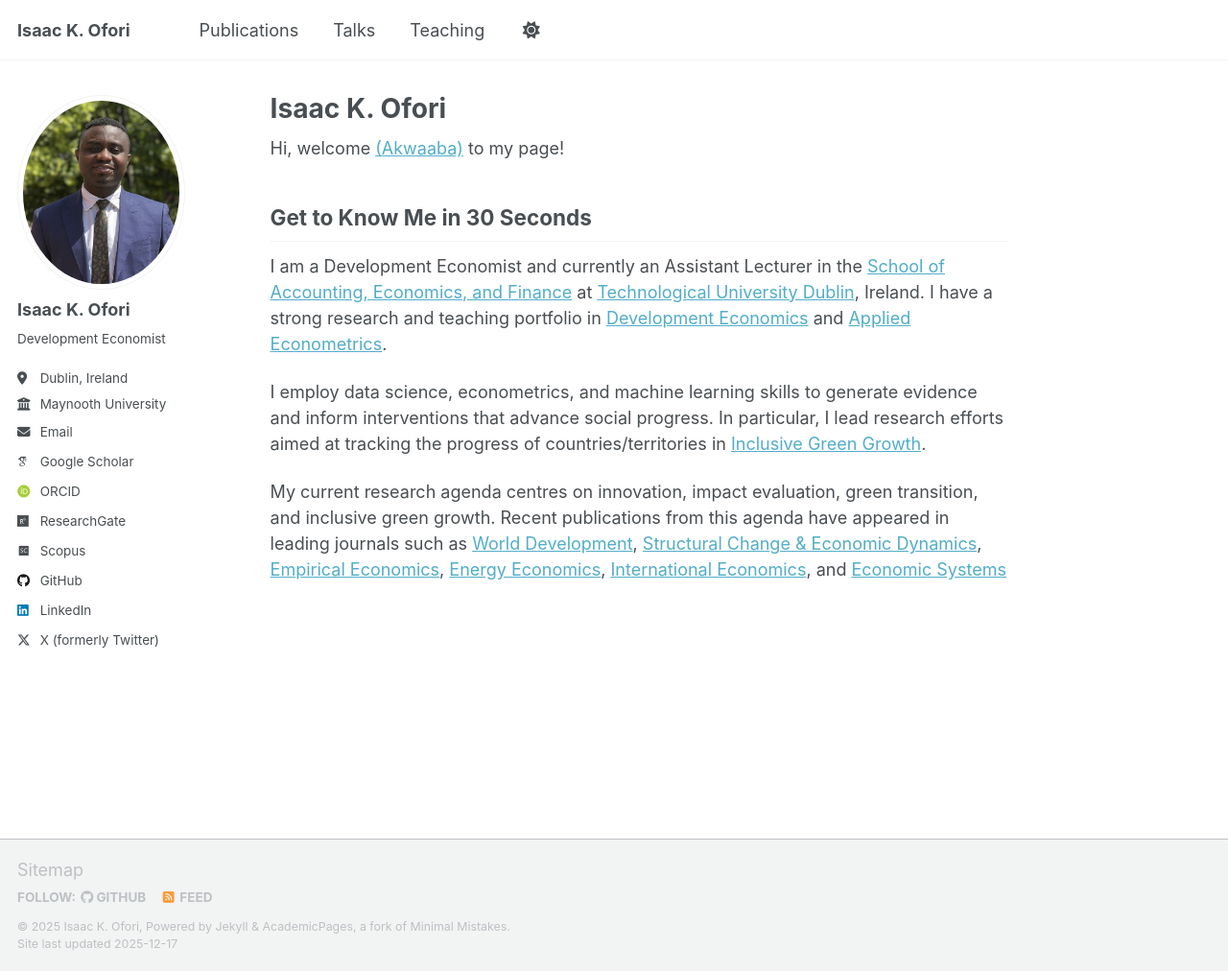
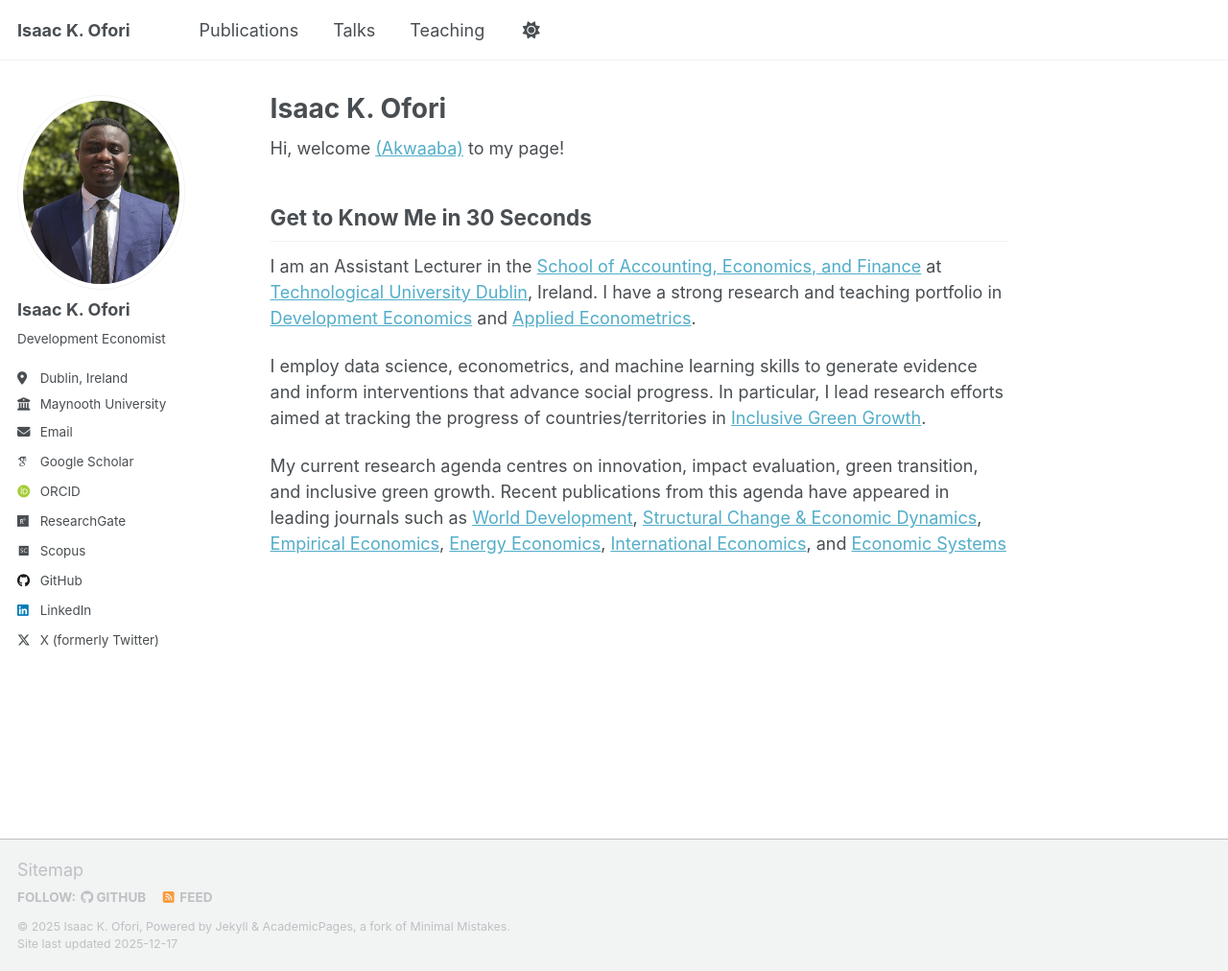
Before and after one commit to ikofori/ikofori.github.io, a Jekyll site: the page built from _pages/about.md, in a window 1280 px wide and 1012 px high. Shown: the whole window at 96% size. Built offline with Jekyll 4.4.1, drawn with Linux system fonts in a browser that asks for light colours; some web fonts are replaced; a script that is not in the unit is left out.

Commit message:
Remove introductory sentence from about page

```diff
--- a/_pages/about.md
+++ b/_pages/about.md
@@ -16,7 +16,7 @@ Hi, welcome [(Akwaaba)](https://mfa.gov.gh/index.php/about-ghana/) to my page!
 
 ## Get to Know Me in 30 Seconds
 
-I am a Development Economist and currently an Assistant Lecturer in the [School of Accounting, Economics, and Finance](https://www.tudublin.ie/explore/faculties-and-schools/business/accounting-economics-and-finance/) at [Technological University Dublin](https://www.tudublin.ie/), Ireland. I have a strong research and teaching portfolio in [Development Economics](https://doi.org/10.1016/j.worlddev.2025.107223) and [Applied Econometrics](https://doi.org/10.1016/j.strueco.2025.09.004).
+I am an Assistant Lecturer in the [School of Accounting, Economics, and Finance](https://www.tudublin.ie/explore/faculties-and-schools/business/accounting-economics-and-finance/) at [Technological University Dublin](https://www.tudublin.ie/), Ireland. I have a strong research and teaching portfolio in [Development Economics](https://doi.org/10.1016/j.worlddev.2025.107223) and [Applied Econometrics](https://doi.org/10.1016/j.strueco.2025.09.004).
 
 I employ data science, econometrics, and machine learning skills to generate evidence and inform interventions that advance social progress. In particular, I lead research efforts aimed at tracking the progress of countries/territories in [Inclusive Green Growth](https://zenodo.org/records/12529764).
 
```
